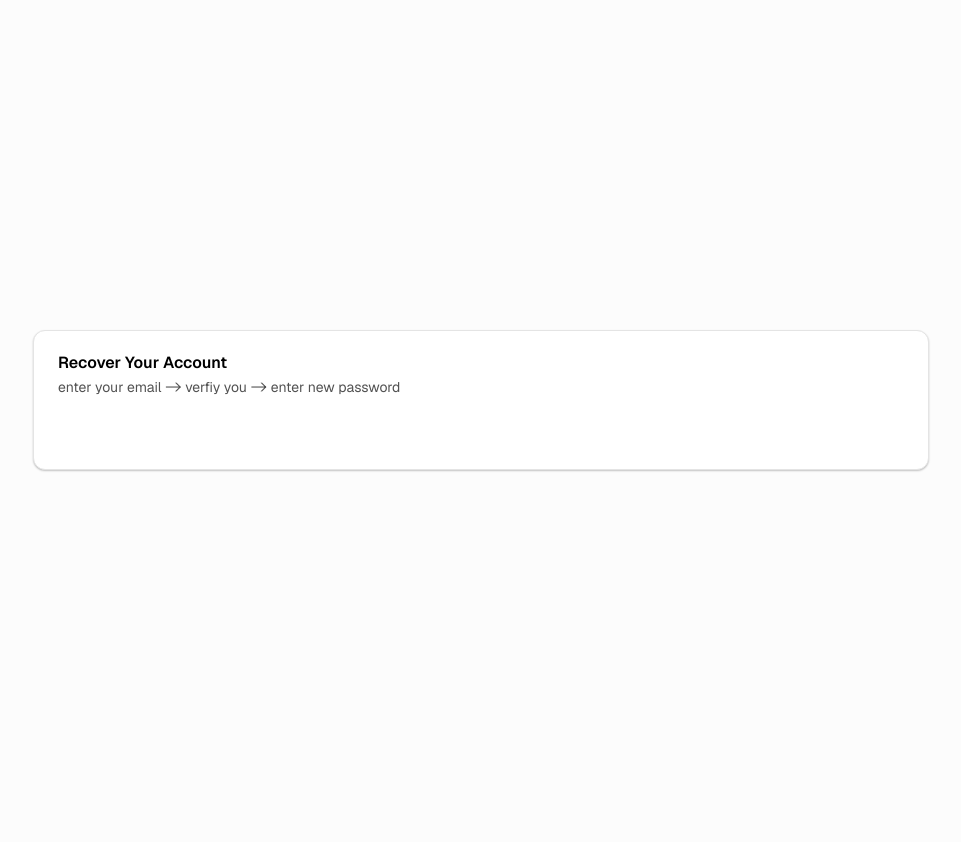
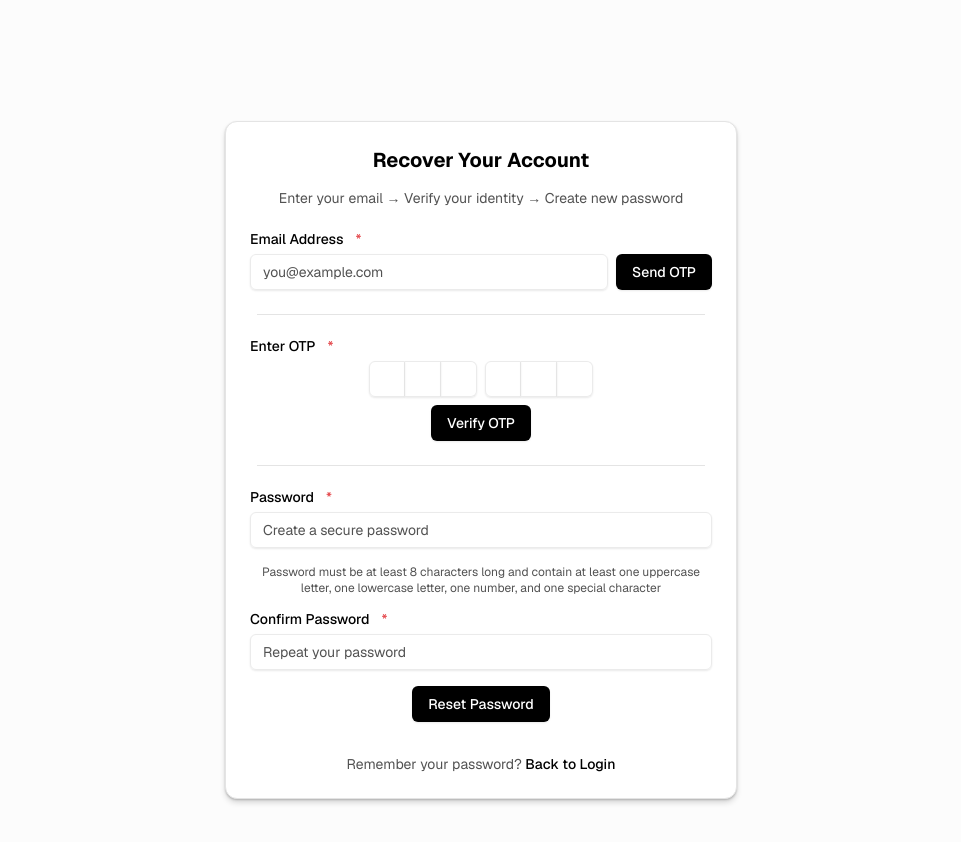
Before and after one commit to IamDevTrivedi/NextJS-ShadCN-Dark, a Next.js app in the folder client/: page /accounts/forgot-password in a window 1280 px wide. Shown: the top 842 px of the page, without its empty margins (159-1120 px from the left). Before the commit the page ends 800 px from the top, so only its background shows below. Built offline with nearby package versions, Linux system fonts and the light colour scheme.

Commit message:
Recover Your Account without use state

```diff
--- a/client/app/accounts/forgot-password/page.js
+++ b/client/app/accounts/forgot-password/page.js
@@ -1,3 +1,4 @@
+import { Button } from "@/components/ui/button";
 import {
     Card,
     CardContent,
@@ -5,23 +6,120 @@ import {
     CardFooter,
     CardHeader,
     CardTitle,
-} from "@/components/ui/Card";
+} from "@/components/ui/card";
+import { Input } from "@/components/ui/input";
+import { InputOTP, InputOTPGroup, InputOTPSlot } from "@/components/ui/input-otp";
+import { Label } from "@/components/ui/label";
+import { Separator } from "@/components/ui/separator";
 import React from "react";
 
-export default function page() {
+export default function AccountRecoveryPage() {
     return (
-        <div className="h-screen max-w-4xl mx-auto flex items-center justify-center">
-            <Card className={"w-full flex items-center justify-center mx-auto"}>
-                <CardHeader className={"w-full"}>
-                    <CardTitle>Recover Your Account </CardTitle>
-                    <CardDescription>
-                        {"enter your email -> verfiy you -> enter new password"}
+        <div className="h-screen my-15 w-full flex items-center justify-center">
+            <Card className="w-full max-w-lg mx-auto shadow-lg">
+                <CardHeader className="text-center">
+                    <CardTitle className="text-md md:text-xl font-bold">
+                        Recover Your Account
+                    </CardTitle>
+                    <CardDescription className="mt-2 text-sm">
+                        Enter your email → Verify your identity → Create new password
                     </CardDescription>
                 </CardHeader>
 
-                <CardContent></CardContent>
+                {/* Email Section */}
+                <CardContent className="space-y-4">
+                    <div className="space-y-2">
+                        <Label htmlFor="email" className="flex items-center">
+                            Email Address <span className="text-destructive ml-1">*</span>
+                        </Label>
+                        <div className="gap-2 flex md:flex-row">
+                            <Input
+                                id="email"
+                                type="email"
+                                placeholder="you@example.com"
+                                className="flex-1"
+                            />
+                            <Button>Send OTP</Button>
+                        </div>
+                    </div>
+                </CardContent>
 
-                <CardFooter></CardFooter>
+                <Separator className="max-w-md mx-auto" />
+
+                {/* OTP Section */}
+                <CardContent className="space-y-4">
+                    <div className="space-y-2">
+                        <Label htmlFor="otp" className="flex items-center">
+                            Enter OTP <span className="text-destructive ml-1">*</span>
+                        </Label>
+                        <div className="flex justify-center mb-2">
+                            <InputOTP maxLength={6}>
+                                <InputOTPGroup>
+                                    <InputOTPSlot index={0} />
+                                    <InputOTPSlot index={1} />
+                                    <InputOTPSlot index={2} />
+                                </InputOTPGroup>
+                                <InputOTPGroup>
+                                    <InputOTPSlot index={3} />
+                                    <InputOTPSlot index={4} />
+                                    <InputOTPSlot index={5} />
+                                </InputOTPGroup>
+                            </InputOTP>
+                        </div>
+                        <div className="flex justify-center mt-2">
+                            <Button>Verify OTP</Button>
+                        </div>
+                    </div>
+                </CardContent>
+
+                <Separator className="max-w-md mx-auto" />
+
+                {/* Password Section */}
+                <CardContent className="space-y-4">
+                    <div className="space-y-2">
+                        <Label htmlFor="password" className="flex items-center">
+                            Password <span className="text-destructive ml-1">*</span>
+                        </Label>
+                        <Input
+                            id="password"
+                            type="password"
+                            placeholder="Create a secure password"
+                        />
+                    </div>
+
+                    <p className="text-xs text-center text-muted-foreground">
+                        Password must be at least 8 characters long and contain at least one
+                        uppercase letter, one lowercase letter, one number, and one special
+                        character
+                    </p>
+
+                    <div className="space-y-2">
+                        <Label htmlFor="confirm-password" className="flex items-center">
+                            Confirm Password <span className="text-destructive ml-1">*</span>
+                        </Label>
+                        <Input
+                            id="confirm-password"
+                            type="password"
+                            placeholder="Repeat your password"
+                        />
+                    </div>
+
+                    <div className="flex justify-center mt-4">
+                        <Button>Reset Password</Button>
+                    </div>
+                </CardContent>
+
+                <CardFooter className="flex justify-center pt-2">
+                    <p className="text-center text-sm text-muted-foreground">
+                        Remember your password?{" "}
+                        <a
+                            href="/accounts/login"
+                            className="text-primary hover:underline font-medium"
+                        >
+                            Back to Login
+                        </a>
+                    </p>
+                </CardFooter>
             </Card>
         </div>
     );
--- /dev/null
+++ b/client/components/ui/input-otp.jsx
@@ -0,0 +1,73 @@
+"use client"
+
+import * as React from "react"
+import { OTPInput, OTPInputContext } from "input-otp"
+import { MinusIcon } from "lucide-react"
+
+import { cn } from "@/lib/utils"
+
+function InputOTP({
+  className,
+  containerClassName,
+  ...props
+}) {
+  return (
+    <OTPInput
+      data-slot="input-otp"
+      containerClassName={cn("flex items-center gap-2 has-disabled:opacity-50", containerClassName)}
+      className={cn("disabled:cursor-not-allowed", className)}
+      {...props} />
+  );
+}
+
+function InputOTPGroup({
+  className,
+  ...props
+}) {
+  return (
+    <div
+      data-slot="input-otp-group"
+      className={cn("flex items-center", className)}
+      {...props} />
+  );
+}
+
+function InputOTPSlot({
+  index,
+  className,
+  ...props
+}) {
+  const inputOTPContext = React.useContext(OTPInputContext)
+  const { char, hasFakeCaret, isActive } = inputOTPContext?.slots[index] ?? {}
+
+  return (
+    <div
+      data-slot="input-otp-slot"
+      data-active={isActive}
+      className={cn(
+        "data-[active=true]:border-ring data-[active=true]:ring-ring/50 data-[active=true]:aria-invalid:ring-destructive/20 dark:data-[active=true]:aria-invalid:ring-destructive/40 aria-invalid:border-destructive data-[active=true]:aria-invalid:border-destructive dark:bg-input/30 border-input relative flex h-9 w-9 items-center justify-center border-y border-r text-sm shadow-xs transition-all outline-none first:rounded-l-md first:border-l last:rounded-r-md data-[active=true]:z-10 data-[active=true]:ring-[3px]",
+        className
+      )}
+      {...props}>
+      {char}
+      {hasFakeCaret && (
+        <div
+          className="pointer-events-none absolute inset-0 flex items-center justify-center">
+          <div className="animate-caret-blink bg-foreground h-4 w-px duration-1000" />
+        </div>
+      )}
+    </div>
+  );
+}
+
+function InputOTPSeparator({
+  ...props
+}) {
+  return (
+    <div data-slot="input-otp-separator" role="separator" {...props}>
+      <MinusIcon />
+    </div>
+  );
+}
+
+export { InputOTP, InputOTPGroup, InputOTPSlot, InputOTPSeparator }
--- /dev/null
+++ b/client/components/ui/tabs.jsx
@@ -0,0 +1,62 @@
+"use client"
+
+import * as React from "react"
+import * as TabsPrimitive from "@radix-ui/react-tabs"
+
+import { cn } from "@/lib/utils"
+
+function Tabs({
+  className,
+  ...props
+}) {
+  return (
+    <TabsPrimitive.Root
+      data-slot="tabs"
+      className={cn("flex flex-col gap-2", className)}
+      {...props} />
+  );
+}
+
+function TabsList({
+  className,
+  ...props
+}) {
+  return (
+    <TabsPrimitive.List
+      data-slot="tabs-list"
+      className={cn(
+        "bg-muted text-muted-foreground inline-flex h-9 w-fit items-center justify-center rounded-lg p-[3px]",
+        className
+      )}
+      {...props} />
+  );
+}
+
+function TabsTrigger({
+  className,
+  ...props
+}) {
+  return (
+    <TabsPrimitive.Trigger
+      data-slot="tabs-trigger"
+      className={cn(
+        "data-[state=active]:bg-background dark:data-[state=active]:text-foreground focus-visible:border-ring focus-visible:ring-ring/50 focus-visible:outline-ring dark:data-[state=active]:border-input dark:data-[state=active]:bg-input/30 text-foreground dark:text-muted-foreground inline-flex h-[calc(100%-1px)] flex-1 items-center justify-center gap-1.5 rounded-md border border-transparent px-2 py-1 text-sm font-medium whitespace-nowrap transition-[color,box-shadow] focus-visible:ring-[3px] focus-visible:outline-1 disabled:pointer-events-none disabled:opacity-50 data-[state=active]:shadow-sm [&_svg]:pointer-events-none [&_svg]:shrink-0 [&_svg:not([class*='size-'])]:size-4",
+        className
+      )}
+      {...props} />
+  );
+}
+
+function TabsContent({
+  className,
+  ...props
+}) {
+  return (
+    <TabsPrimitive.Content
+      data-slot="tabs-content"
+      className={cn("flex-1 outline-none", className)}
+      {...props} />
+  );
+}
+
+export { Tabs, TabsList, TabsTrigger, TabsContent }
--- a/client/package.json
+++ b/client/package.json
@@ -18,12 +18,14 @@
         "@radix-ui/react-select": "^2.2.4",
         "@radix-ui/react-separator": "^1.1.6",
         "@radix-ui/react-slot": "^1.2.2",
+        "@radix-ui/react-tabs": "^1.1.11",
         "@radix-ui/react-tooltip": "^1.2.6",
         "@splinetool/react-spline": "^4.0.0",
         "@splinetool/runtime": "^1.9.94",
         "class-variance-authority": "^0.7.1",
         "clsx": "^2.1.1",
         "framer-motion": "^12.11.3",
+        "input-otp": "^1.4.2",
         "lucide-react": "^0.510.0",
         "motion": "^12.11.3",
         "next": "15.3.2",
```
Also changed, not shown: 1 other file (tests, documents, lock files or other folders).
